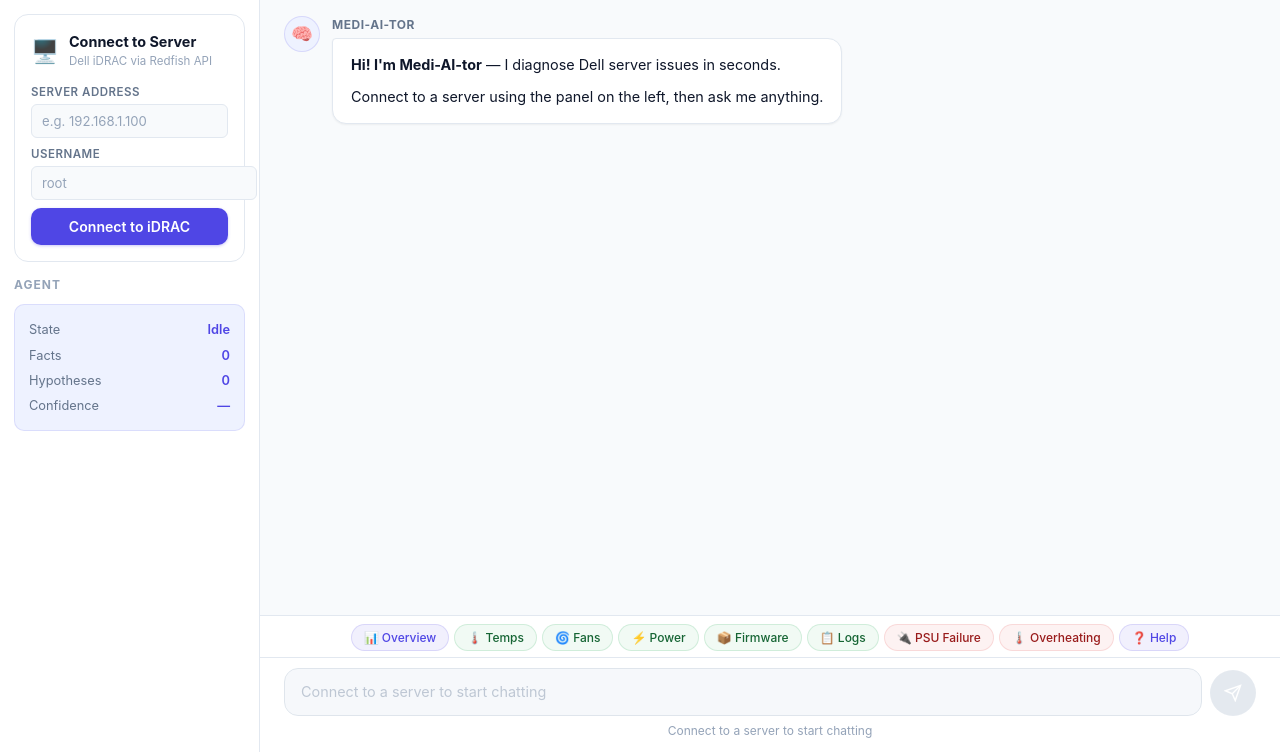
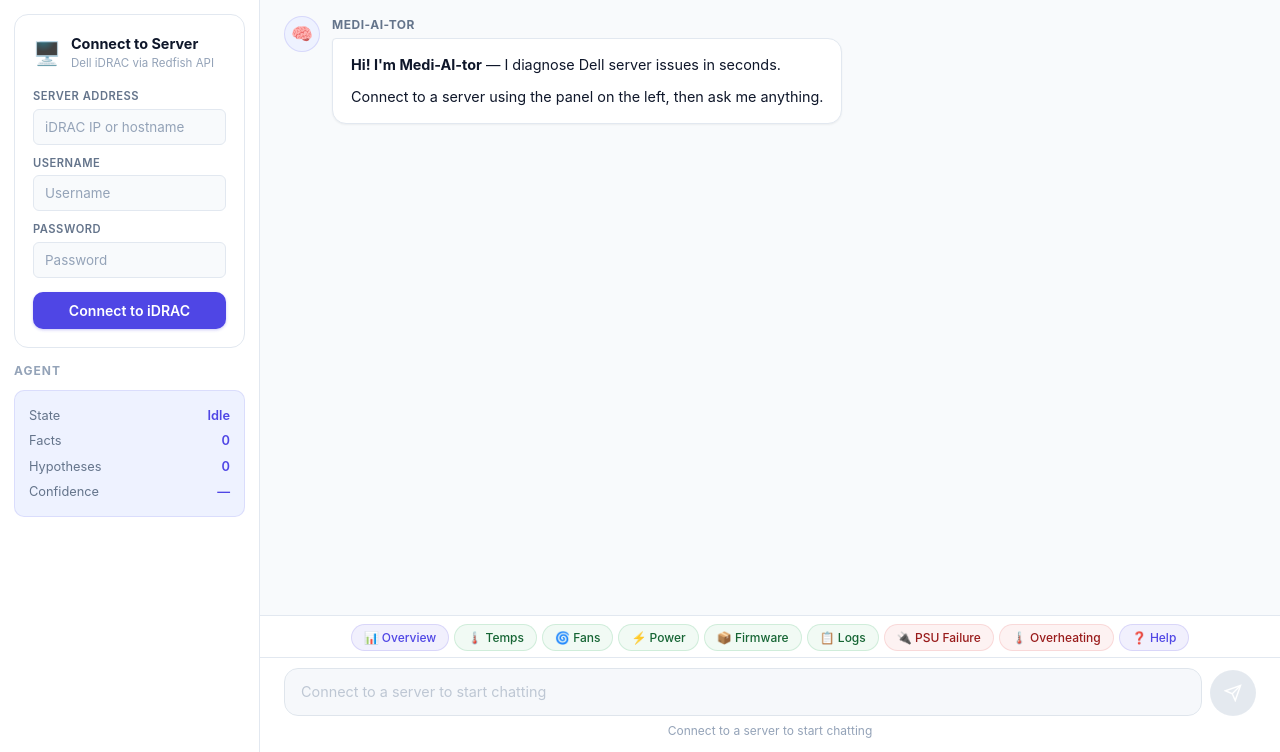
Before and after one commit to Jake-1226/Project-Medi-AI-tor, a FastAPI app: page / in a window 1280 px wide. Shown: the part 48-800 px from the top of the page. Run offline with FastAPI, Linux system fonts and the light colour scheme.

Commit message:
Fix customer chat connection form: stack fields vertically for proper fit
PROBLEM: Username and password were in a 2-column grid (connect-row-2)
inside a 260px sidebar. With 16px padding on each side, each input only
had ~110px — too narrow for labels + inputs. Password field overflowed
the card boundary.

FIX:
- Changed connect-row-2 from grid-template-columns: 1fr 1fr to
  flex-direction: column — all fields now stack vertically
- Each field gets full width of the card (no cramming)
- Added box-sizing: border-box to .c-input (prevents overflow)
- Increased padding slightly (8px -> 9px) for better touch targets
- Added margin-top: 4px to connect button for visual breathing room
- Changed placeholder text: "e.g. 192.168.1.100" -> "iDRAC IP or hostname",
  "root" -> "Username", dots -> "Password"
- Removed the 2-column wrapper div from HTML (connect-row-2)

Generated with [Devin](https://cli.devin.ai/docs)

Co-Authored-By: Devin <158243242+devin-ai-integration[bot]@users.noreply.github.com>

```diff
--- a/static/css/customer.css
+++ b/static/css/customer.css
@@ -151,32 +151,34 @@ body {
     background: var(--surface);
     border: 1.5px solid var(--border);
     border-radius: var(--radius-lg);
-    padding: 16px;
+    padding: 18px;
 }
 .connect-card-header {
     display: flex;
     align-items: center;
     gap: 10px;
-    margin-bottom: 14px;
+    margin-bottom: 16px;
 }
 .connect-card-icon { font-size: 1.4rem; }
 .connect-card-title { font-weight: 700; font-size: 0.9rem; color: var(--text); }
 .connect-card-sub { font-size: 0.72rem; color: var(--text-light); }
 
-.connect-form { display: flex; flex-direction: column; gap: 8px; }
-.connect-row-2 { display: grid; grid-template-columns: 1fr 1fr; gap: 8px; }
-.form-field { display: flex; flex-direction: column; gap: 3px; }
-.form-field-label { font-size: 0.72rem; font-weight: 600; color: var(--text-muted); text-transform: uppercase; letter-spacing: 0.5px; }
+.connect-form { display: flex; flex-direction: column; gap: 10px; }
+.connect-row-2 { display: flex; flex-direction: column; gap: 10px; }
+.form-field { display: flex; flex-direction: column; gap: 4px; }
+.form-field-label { font-size: 0.7rem; font-weight: 600; color: var(--text-muted); text-transform: uppercase; letter-spacing: 0.5px; }
 .c-input {
-    padding: 8px 10px;
+    width: 100%;
+    padding: 9px 11px;
     border: 1.5px solid var(--border);
     border-radius: var(--radius-sm);
-    font-size: 0.82rem;
+    font-size: 0.84rem;
     font-family: var(--font);
     outline: none;
     transition: all var(--transition);
     background: var(--bg);
     color: var(--text);
+    box-sizing: border-box;
 }
 .c-input:hover { border-color: #cbd5e1; }
 .c-input:focus { border-color: var(--border-focus); box-shadow: var(--shadow-focus); }
@@ -203,6 +205,8 @@ body {
     width: 100%;
     padding: 10px 16px;
     font-size: 0.88rem;
+    margin-top: 4px;
+    border-radius: var(--radius);
 }
 .c-btn-connect:hover { background: var(--primary-hover); box-shadow: 0 2px 8px rgba(79,70,229,0.4); transform: translateY(-1px); }
 .c-btn-connect:active { transform: translateY(0); }
--- a/templates/customer.html
+++ b/templates/customer.html
@@ -43,17 +43,15 @@
                     <form id="connectForm" class="connect-form" role="form" aria-label="Server Connection">
                         <div class="form-field">
                             <label class="form-field-label" for="cHost">Server Address</label>
-                            <input type="text" id="cHost" class="c-input" placeholder="e.g. 192.168.1.100" required autocomplete="off">
+                            <input type="text" id="cHost" class="c-input" placeholder="iDRAC IP or hostname" required autocomplete="off">
                         </div>
-                        <div class="connect-row-2">
-                            <div class="form-field">
-                                <label class="form-field-label" for="cUser">Username</label>
-                                <input type="text" id="cUser" class="c-input" placeholder="root" required autocomplete="username">
-                            </div>
-                            <div class="form-field">
-                                <label class="form-field-label" for="cPass">Password</label>
-                                <input type="password" id="cPass" class="c-input" placeholder="••••••" required autocomplete="current-password">
-                            </div>
+                        <div class="form-field">
+                            <label class="form-field-label" for="cUser">Username</label>
+                            <input type="text" id="cUser" class="c-input" placeholder="Username" required autocomplete="username">
+                        </div>
+                        <div class="form-field">
+                            <label class="form-field-label" for="cPass">Password</label>
+                            <input type="password" id="cPass" class="c-input" placeholder="Password" required autocomplete="current-password">
                         </div>
                         <input type="hidden" id="cPort" value="443">
                         <button type="submit" class="c-btn c-btn-connect" id="connectBtn">
```
